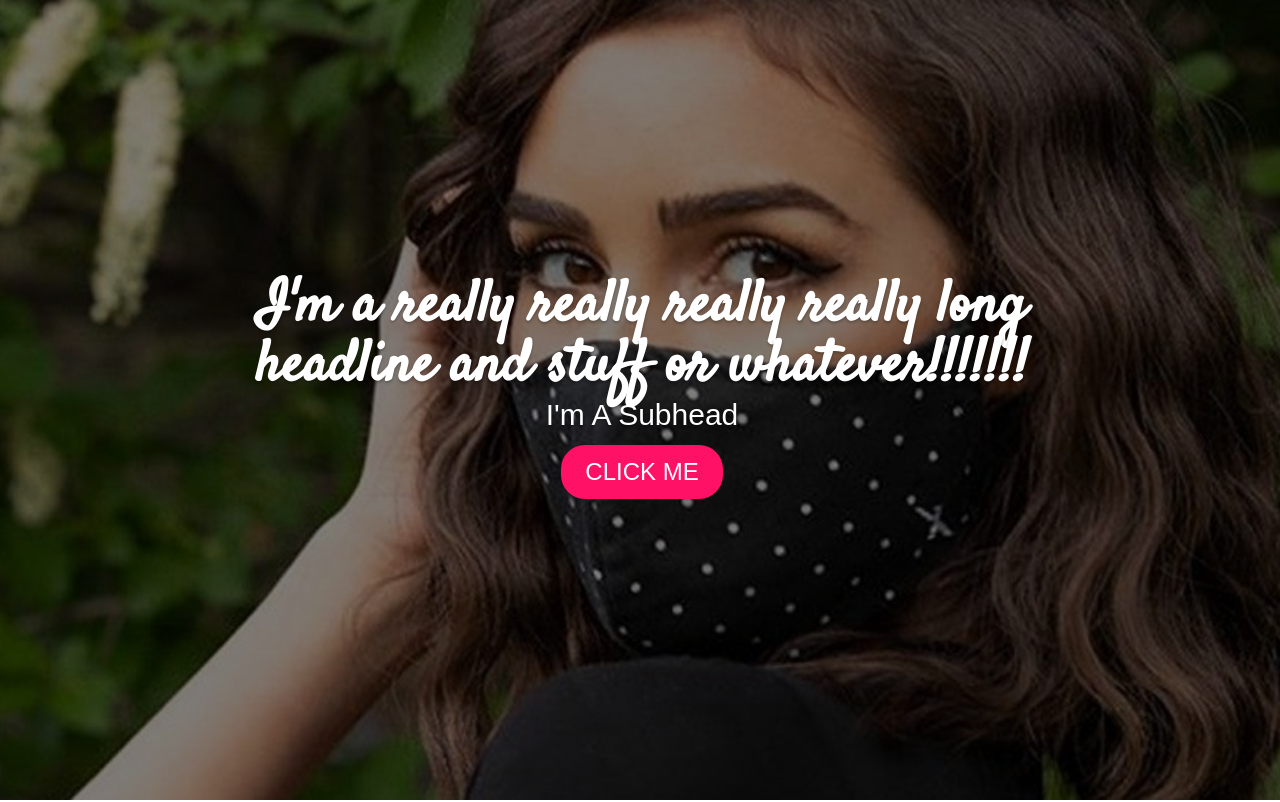
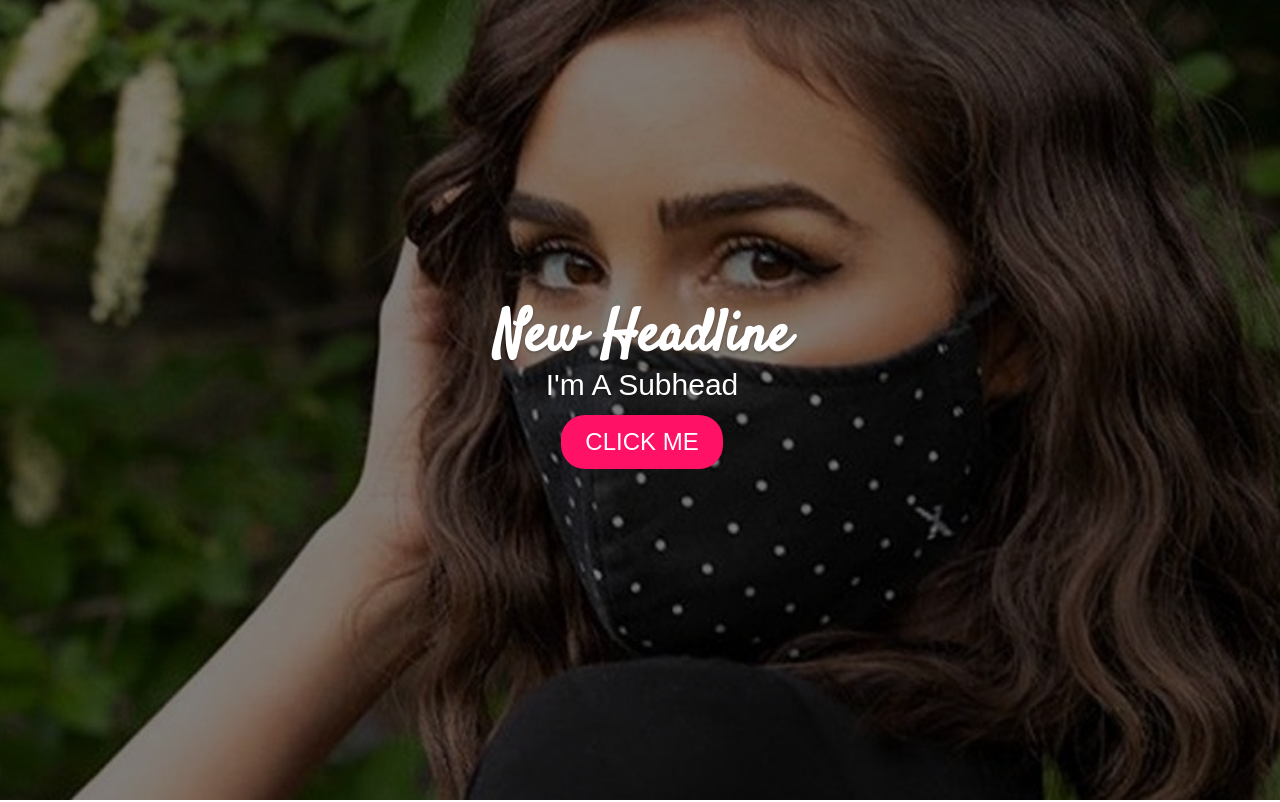
Before and after one commit to kevaleb/hardwarecampaigns, a plain HTML site: page index.html in a window 1280 px wide. Shown: the top 802 px of the page. Drawn offline with Linux system fonts and the light colour scheme.

Commit message:
Update index.html
updated headline

```diff
--- a/index.html
+++ b/index.html
@@ -10,7 +10,7 @@
 
     <div class="banner">
         <hgroup>
-            <h1>I'm a really really really really long headline and stuff or whatever!!!!!!!</h1>
+            <h1>New Headline</h1>
             <h2>I'm a subhead</h2>
             <a href="#">Click Me</a>
         </hgroup>
```
